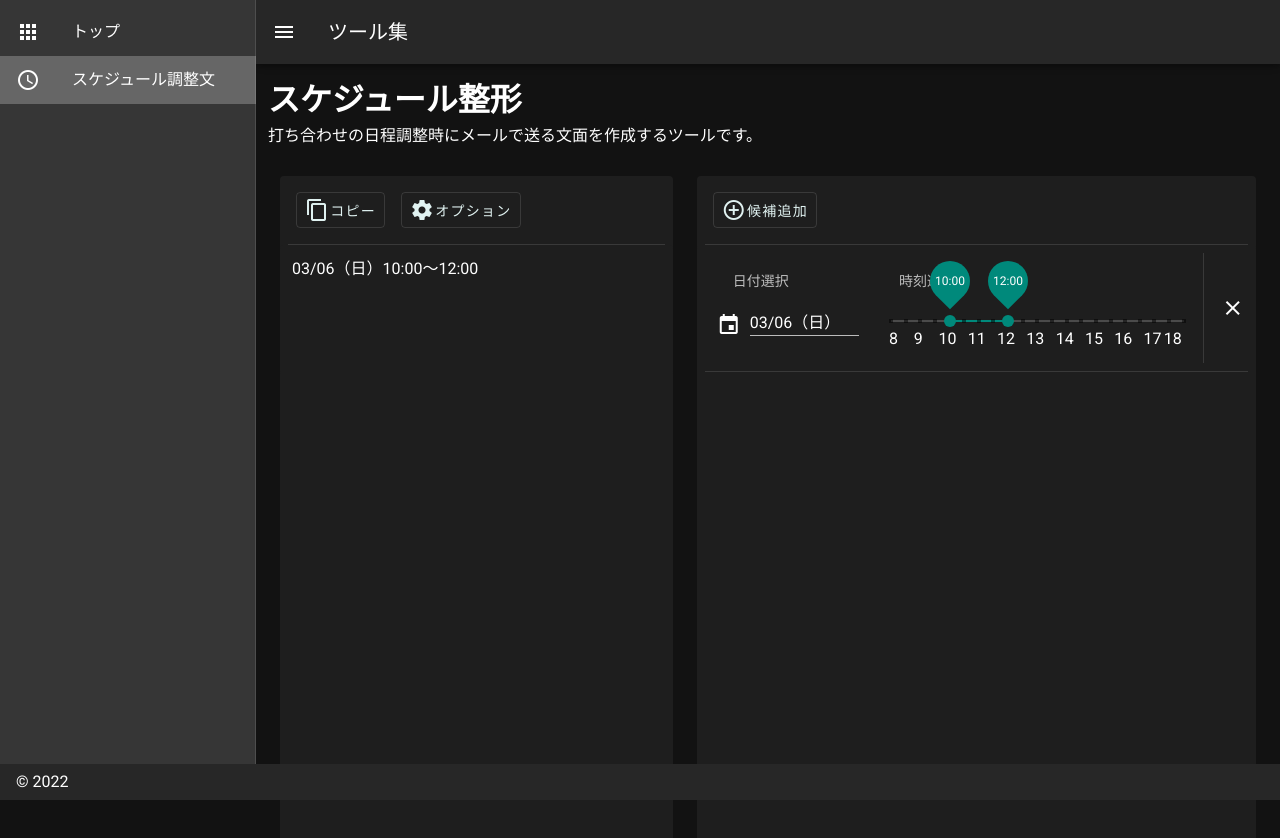
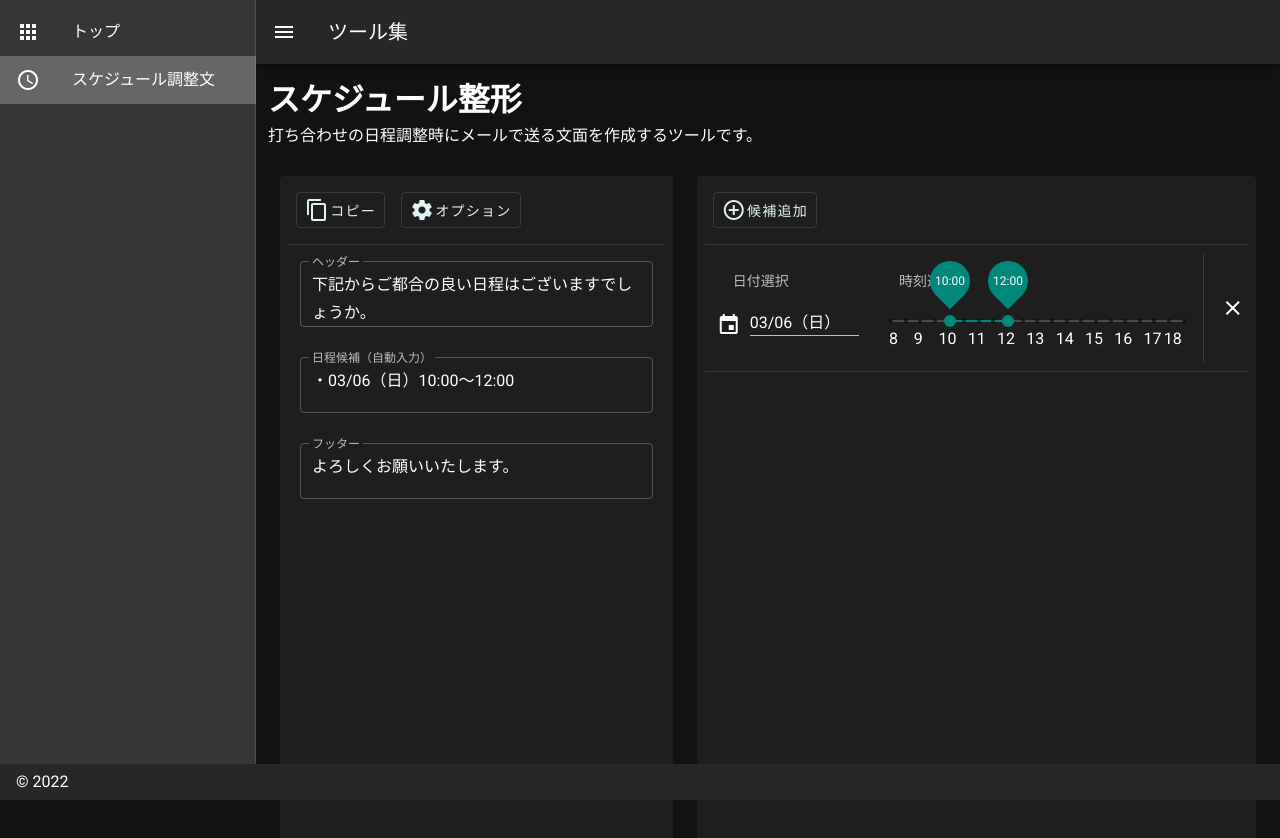
Before and after one commit to running1017/my-tools, a Nuxt app: page /schedule in a window 1280 px wide. Shown: the top 838 px of the page. Built offline with nearby package versions, Linux system fonts and the light colour scheme.

Commit message:
ヘッダー・フッター機能追加

```diff
--- a/assets/schedule.ts
+++ b/assets/schedule.ts
@@ -1,3 +1,4 @@
+// 型宣言
 type TimeRange = Array<number>
 type DateTime = {
   date: string
@@ -7,39 +8,49 @@ type DateTime = {
 type FormattedDateTime = {
   [date: string]: Array<TimeRange>
 }
+type Options = {
+  datePadding: number
+  timePadding: number
+  timeSeparator: string
+  comma: string
+  bullet: string
+}
 
-export const dateFormatter = (dateStr: string, zeroPadding: boolean = true): string => {
+// 整形オプション
+const options: Options = {
+  datePadding: 2,
+  timePadding: 2,
+  timeSeparator: '～',
+  comma: '、',
+  bullet: '・',
+}
+
+export const dateFormatter = (dateStr: string): string => {
   /* YYYY-MM-DD表記をMM/DD（曜日）形式に変換
    * '2022-03-09' => '03/09（水）'
    */
-  const padding: number = zeroPadding ? 2 : 0
   const dateObj = new Date(dateStr)
-  const month = String(dateObj.getMonth() + 1).padStart(padding, '0')
-  const date = String(dateObj.getDate()).padStart(padding, '0')
+  const month = String(dateObj.getMonth() + 1).padStart(options.datePadding, '0')
+  const date = String(dateObj.getDate()).padStart(options.datePadding, '0')
   const daysName = ['日', '月', '火', '水', '木', '金', '土']
   const day = daysName[dateObj.getDay()]
   return `${month}/${date}（${day}）`
 }
 
-export const timeFormatter = (time: number, zeroPadding: boolean = true): string => {
+export const timeFormatter = (time: number): string => {
   /* 時刻表記の数値をHH:MM形式の文字列に変換
    * 5     => '05:00'
    * 7.5   => '07:30'
    * 12.25 => '12:15'
    */
-  const padding: number = zeroPadding ? 2 : 0
   const hour: number = Math.floor(time)
-  const hourStr: string = String(hour).padStart(padding, '0')
+  const hourStr: string = String(hour).padStart(options.timePadding, '0')
   const minute: number = (time - Math.floor(time)) * 60
-  const minStr: string = String(minute).padStart(padding, '0')
+  const minStr: string = String(minute).padStart(options.timePadding, '0')
   return `${hourStr}:${minStr}`
 }
 
-export const timeListFormatter = (
-  timeList: Array<TimeRange>,
-  separator: string = '～',
-  comma: string = '、'
-): string => {
+export const timeListFormatter = (timeList: Array<TimeRange>): string => {
   /* 時刻幅のリストをtimeFormatterを利用して文字列に変換
    * [[1.5, 3], [10, 15.25]]
    *   => '01:30～03:00、10:00～15:15'
@@ -48,9 +59,9 @@ export const timeListFormatter = (
     .map(([start, end]) => {
       const startStr = timeFormatter(start)
       const endStr = timeFormatter(end)
-      return `${startStr}${separator}${endStr}`
+      return `${startStr}${options.timeSeparator}${endStr}`
     })
-    .join(comma)
+    .join(options.comma)
 }
 
 const valueFormatter = (
@@ -118,7 +129,7 @@ export const scheduleFormatter = (datetimeList: Array<DateTime>): string => {
     .map((date) => {
       const formattedDate = dateFormatter(date)
       const formattedTime = timeListFormatter(formattedDatetime[date])
-      return formattedDate + formattedTime
+      return options.bullet + formattedDate + formattedTime
     })
     .join('\n')
 }
--- a/components/ScheduleFormatter.vue
+++ b/components/ScheduleFormatter.vue
@@ -1,6 +1,38 @@
 <template>
   <div>
-    <v-textarea v-model="schedule" readonly solo flat auto-grow></v-textarea>
+    <v-container fluid class="mt-4">
+      <v-row class="mx-2">
+        <v-textarea
+          v-model="header"
+          label="ヘッダー"
+          :color="color"
+          outlined
+          rows="1"
+          auto-grow
+        ></v-textarea>
+      </v-row>
+      <v-row class="mx-2">
+        <v-textarea
+          v-model="schedule"
+          label="日程候補（自動入力）"
+          :color="color"
+          outlined
+          readonly
+          rows="1"
+          auto-grow
+        ></v-textarea>
+      </v-row>
+      <v-row class="mx-2">
+        <v-textarea
+          v-model="footer"
+          label="フッター"
+          :color="color"
+          outlined
+          rows="1"
+          auto-grow
+        ></v-textarea>
+      </v-row>
+    </v-container>
 
     <v-snackbar v-model="snackbar">
       {{ noticeText }}
@@ -24,10 +56,6 @@ export default {
         },
       ],
     },
-    height: {
-      type: String,
-      default: '',
-    },
   },
   data: () => ({
     snackbar: false,
@@ -37,11 +65,30 @@ export default {
     schedule() {
       return scheduleFormatter(this.values)
     },
+    color() {
+      return this.$store.state.schedule.VSelectColor
+    },
+    header: {
+      get() {
+        return this.$store.state.schedule.header
+      },
+      set(newHeader) {
+        this.$store.commit('schedule/setHeader', newHeader)
+      },
+    },
+    footer: {
+      get() {
+        return this.$store.state.schedule.footer
+      },
+      set(newFooter) {
+        this.$store.commit('schedule/setFooter', newFooter)
+      },
+    },
   },
   methods: {
     copyToClipboard() {
       navigator.clipboard
-        .writeText(this.schedule)
+        .writeText(this.header + '\n\n' + this.schedule + '\n\n' + this.footer)
         .then(() => {
           this.noticeText = 'コピー成功'
         })
--- a/pages/schedule.vue
+++ b/pages/schedule.vue
@@ -11,8 +11,9 @@
         <v-card flat>
           <v-card-actions class="pa-4">
             <v-btn text outlined color="teal lighten-5" class="mr-4" @click="copyToClipboard">
-              <v-icon>mdi-content-copy</v-icon>コピー </v-btn
-            ><v-dialog v-model="setting" width="400">
+              <v-icon>mdi-content-copy</v-icon>コピー
+            </v-btn>
+            <v-dialog v-model="setting" width="400">
               <template #activator="{ on, attrs }">
                 <v-btn v-bind="attrs" text outlined color="teal lighten-5" v-on="on">
                   <v-icon>mdi-cog</v-icon>オプション
@@ -70,7 +71,7 @@
           <v-card
             flat
             class="overflow-y-auto"
-            :height="['lg', 'xl'].includes($vuetify.breakpoint.name) ? cardHeight : undefined"
+            :height="$vuetify.breakpoint.lg ? cardHeight : undefined"
           >
             <ScheduleFormatter ref="viewer" :values="values" />
           </v-card>
--- /dev/null
+++ b/store/schedule.js
@@ -0,0 +1,22 @@
+export const state = () => ({
+  VSelectColor: 'teal lighten-2',
+  header: '下記からご都合の良い日程はございますでしょうか。',
+  footer: 'よろしくお願いいたします。',
+})
+
+export const mutations = {
+  setHeader(state, newHeader) {
+    state.header = newHeader
+  },
+  setFooter(state, newFooter) {
+    state.footer = newFooter
+  },
+}
+
+export const actions = {
+  // 内容
+}
+
+export const getters = {
+  // 内容
+}
```
